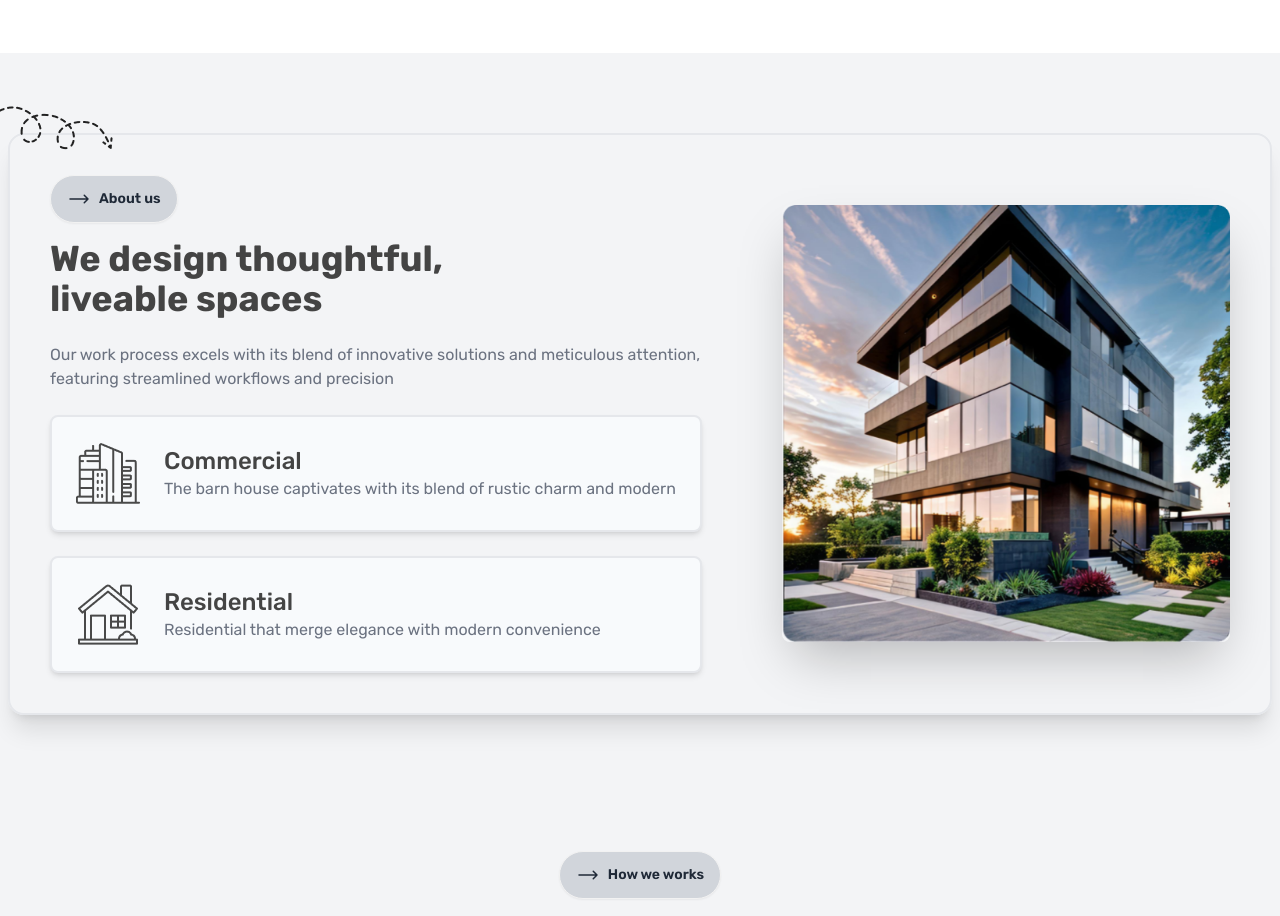
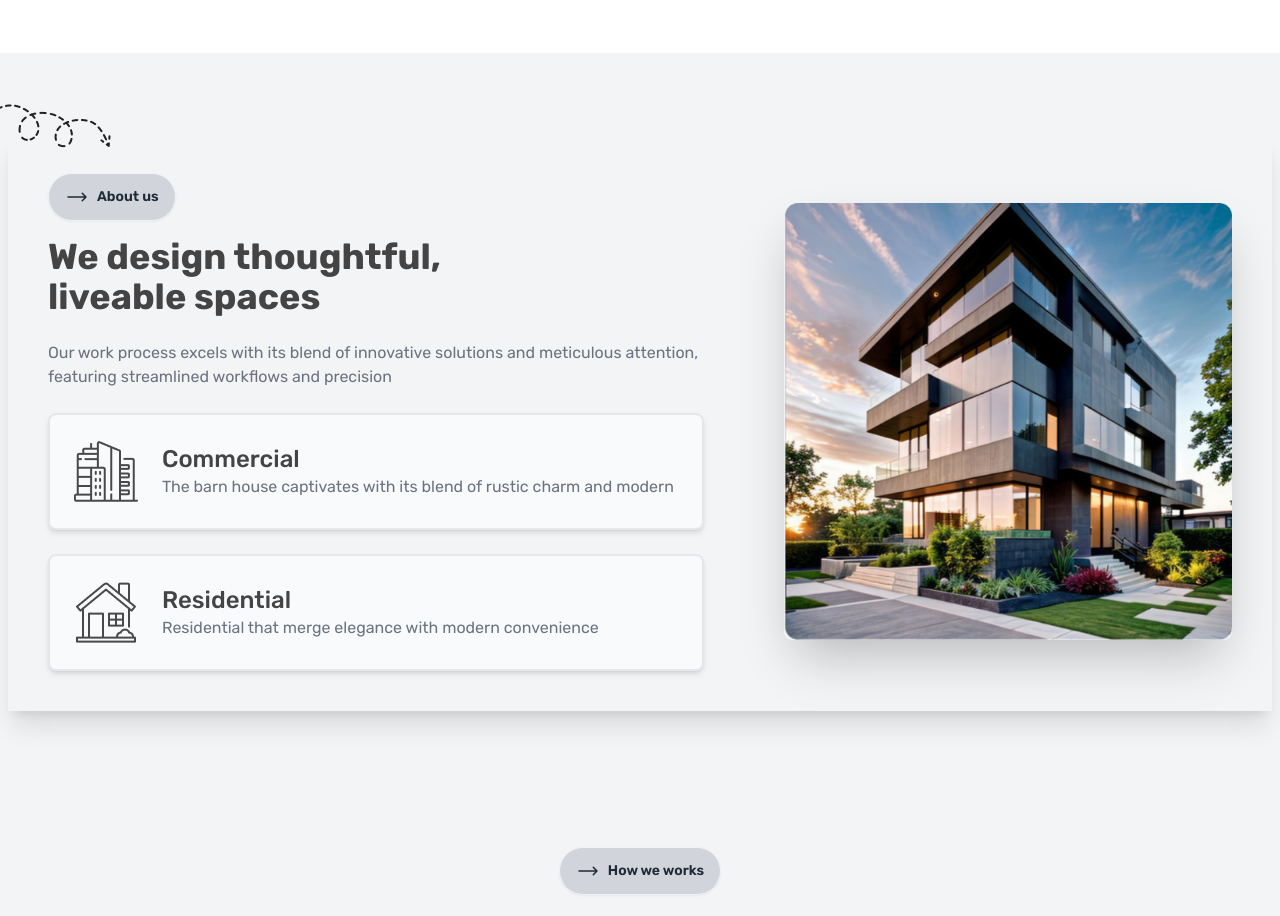
Before and after one commit to torikul007/Rinterio-Real-Estate-Website-Programing-Hero-Assignment, a plain HTML site: page index.html in a window 1280 px wide. Shown: the part 962-1878 px from the top of the page. Drawn offline with nearby package versions, Linux system fonts and the light colour scheme.

Commit message:
Update index.html

```diff
--- a/index.html
+++ b/index.html
@@ -227,7 +227,7 @@
         <div class="md:container mx-auto px-2">
           <!-- Our Desigen -->
           <section class="py-10 sm:py-20">
-            <div class="hero rounded-2xl shadow-xl border-2 relative">
+            <div class="hero  shadow-xl  relative">
               <div
                 class="lg:absolute lg:-top-[5%] lg:-left-[2%] hidden lg:block"
               >
```
